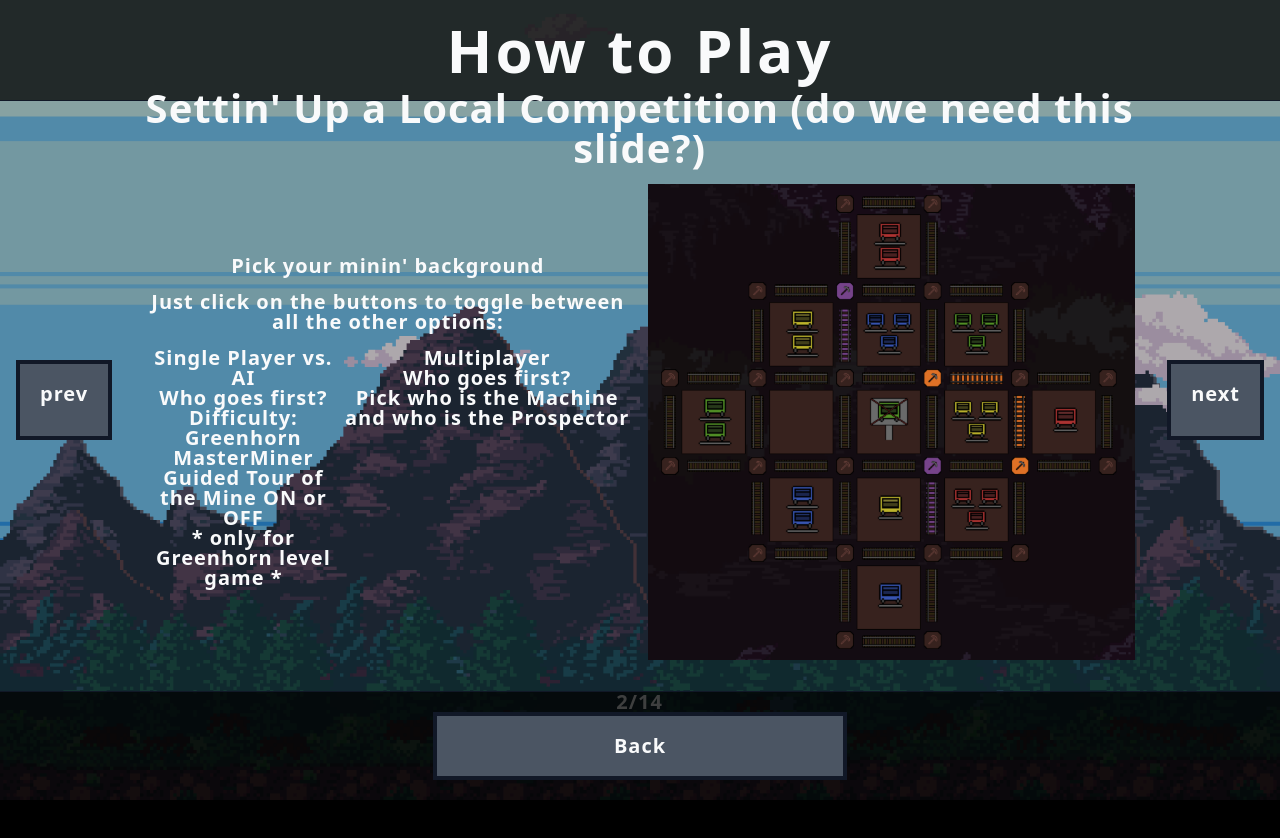
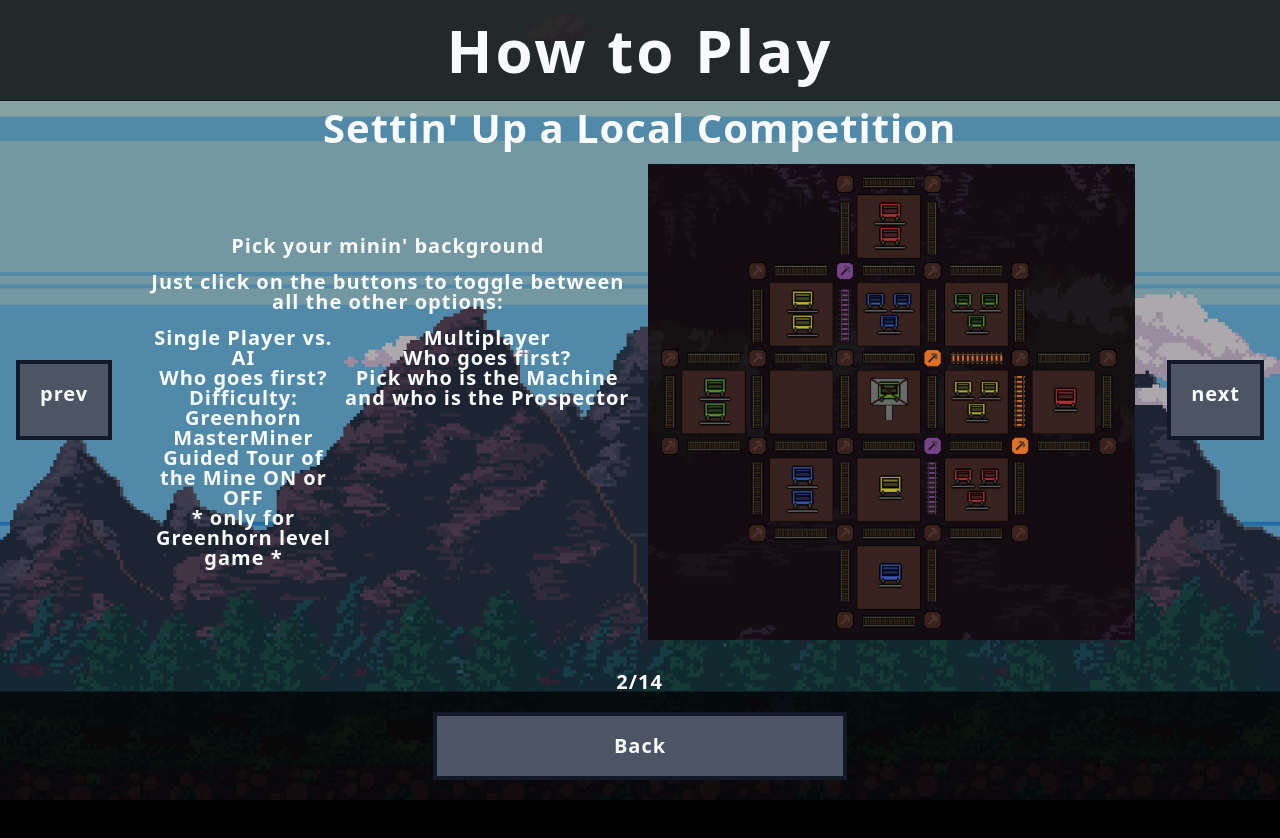
Before and after one commit to hugginsio/capstone_seven, an Angular app: page /menu/help in a window 1280 px wide. Both pictures are taken after a click on the element "next". Shown: the top 838 px of the page. Built offline with nearby package versions, Linux system fonts and the light colour scheme.

Commit message:
one wording fix

```diff
--- a/src/app/shared/components/help-slideshow/help-slideshow.component.html
+++ b/src/app/shared/components/help-slideshow/help-slideshow.component.html
@@ -28,7 +28,7 @@
       </div>
 
       <div class="flex flex-col space-y-4 h-full flex-grow" *ngIf="currentSlide === 2">
-        <h1>Settin' Up a Local Competition (do we need this slide?)</h1>
+        <h1>Settin' Up a Local Competition</h1>
         <div class="flex w-full items-center space-x-4">
           <div class="flex-1 flex-col space-y-4">
             <p>Pick your minin' background<br></p>
```
